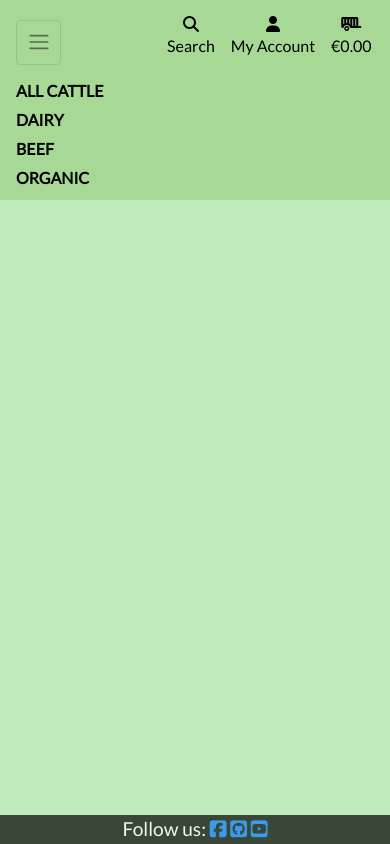
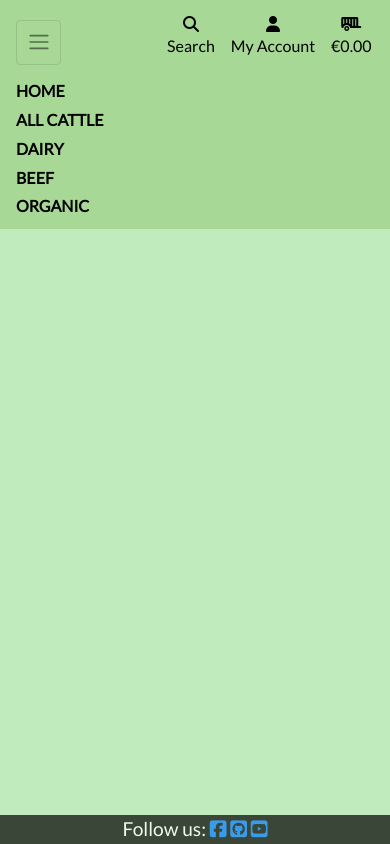
Before and after one commit to Farmer-Eds-Shed/Cattle-Mart, a Django app: page /cattle/ in a window 390 px wide, after a click that opens the changed part. Run offline with Django 4.2, Linux system fonts and the light colour scheme; data that the repository does not hold is empty; some libraries are stand-ins or nearby versions.

Commit message:
Add home button for mobile view

```diff
--- a/templates/includes/main-nav.html
+++ b/templates/includes/main-nav.html
@@ -1,5 +1,10 @@
 <div class="collapse navbar-collapse" id="main-nav">
     <ul class="navbar-nav w-auto mx-auto">
+        <li class="nav-item d-block d-md-none">
+            <a class="logo-font font-weight-bold nav-link text-black mr-5" href="{% url 'home' %}" id="home-link">
+                Home
+            </a>
+        </li>
         <li class="nav-item dropdown">
             <a class="logo-font font-weight-bold nav-link text-black mr-5" href="#" id="all-products-link" data-toggle="dropdown" aria-haspopup="true" aria-expanded="false">
                 All Cattle
```
Also changed, not shown: trailer/contexts.py (+8 -9 lines).
